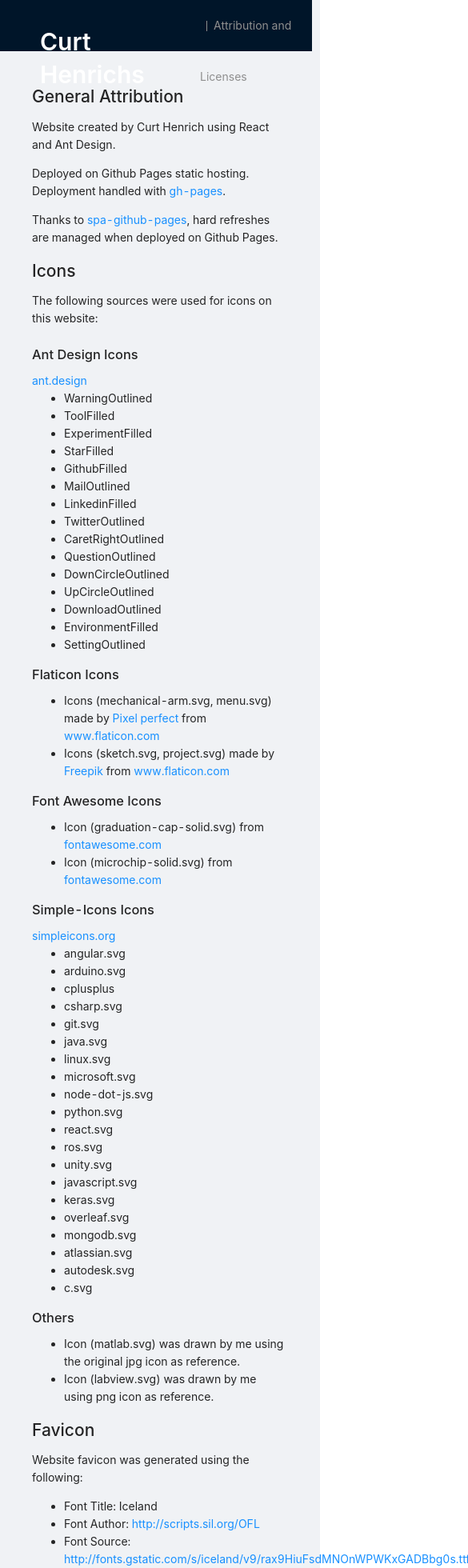
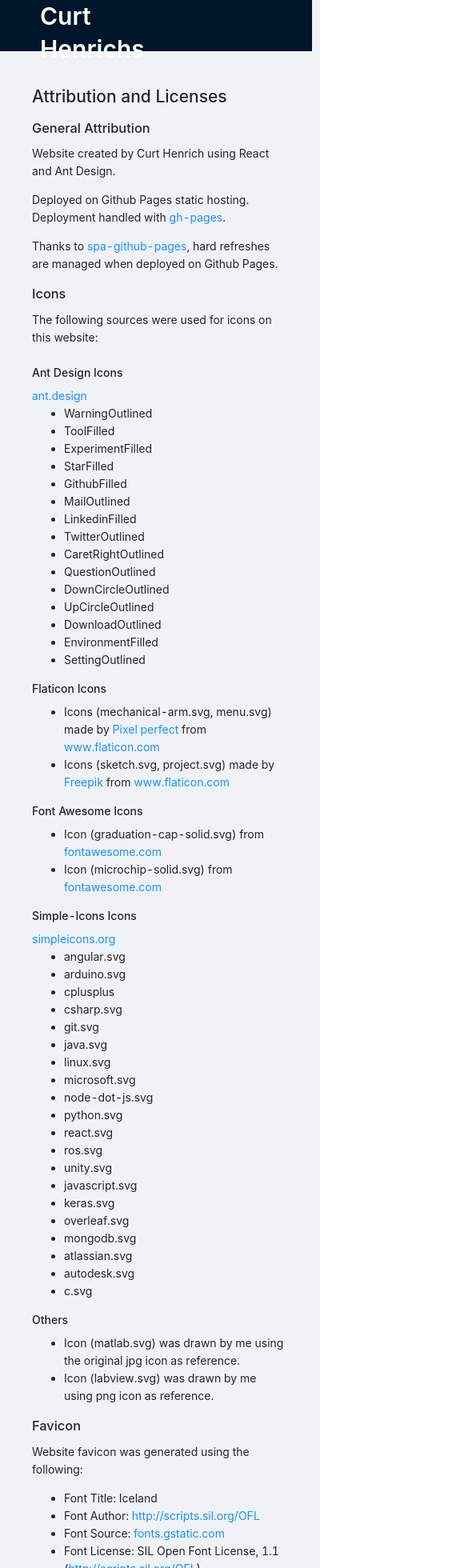
Before and after one commit to curthenrichs/curthenrichs.github.io, a React (Create React App) app: page /attribution in a window 390 px wide. Shown: the top 1960 px of the page at 80% size, 585 px wide, since content can reach past the window. Built offline with nearby package versions, Linux system fonts and the light colour scheme.

Commit message:
fixing nav text overflow for small screens + fixing url overflow for small screens

```diff
--- a/src/components/NavHeader/index.jsx
+++ b/src/components/NavHeader/index.jsx
@@ -76,12 +76,20 @@ const NavHeader = (props) => {
 
   let contents = null;
   if (simple) {
+    if (width >= 450) {
       contents = (
         <Col flex="auto">
           <NavDivider />
           <Text className="nav-bar-text">{pageName}</Text>
         </Col>
       );
+    } else {
+      contents = (
+        <Col flex="auto">
+          <Text className="nav-bar-text">&nbsp;</Text>
+        </Col>
+      );
+    }
   } else {
     const innerBtns = innerButtons.map((entry) => (
       <Col flex={`${entry.flexPx}px`} key={entry.id}>
--- a/src/pages/sections/attribution/Home.jsx
+++ b/src/pages/sections/attribution/Home.jsx
@@ -3,7 +3,8 @@ import React, { Fragment } from "react";
 const SectionHome = () => {
   return (
     <Fragment>
-      <h2>General Attribution</h2>
+      <h2>Attribution and Licenses</h2>
+      <h3>General Attribution</h3>
       <p>Website created by Curt Henrich using React and Ant Design.</p>
       <p>
         Deployed on Github Pages static hosting. Deployment handled with{" "}
@@ -22,11 +23,11 @@ const SectionHome = () => {
         </a>
         , hard refreshes are managed when deployed on Github Pages.
       </p>
-      <h2>Icons</h2>
+      <h3>Icons</h3>
       The following sources were used for icons on this website:
       <br />
       <br />
-      <h3>Ant Design Icons</h3>
+      <h4>Ant Design Icons</h4>
       <a href="https://ant.design/components/icon/" target="_blank" rel="noopener noreferrer">
         ant.design
       </a>
@@ -47,7 +48,7 @@ const SectionHome = () => {
         <li>EnvironmentFilled</li>
         <li>SettingOutlined</li>
       </ul>
-      <h3>Flaticon Icons</h3>
+      <h4>Flaticon Icons</h4>
       <ul>
         <li>
           <div>
@@ -90,7 +91,7 @@ const SectionHome = () => {
           </div>
         </li>
       </ul>
-      <h3>Font Awesome Icons</h3>
+      <h4>Font Awesome Icons</h4>
       <ul>
         <li>
           <div>
@@ -115,7 +116,7 @@ const SectionHome = () => {
           </div>
         </li>
       </ul>
-      <h3>Simple-Icons Icons</h3>
+      <h4>Simple-Icons Icons</h4>
       <a href="https://simpleicons.org/" target="_blank" rel="noopener noreferrer">
         simpleicons.org
       </a>
@@ -141,12 +142,12 @@ const SectionHome = () => {
         <li>autodesk.svg</li>
         <li>c.svg</li>
       </ul>
-      <h3>Others</h3>
+      <h4>Others</h4>
       <ul>
         <li>Icon (matlab.svg) was drawn by me using the original jpg icon as reference.</li>
         <li>Icon (labview.svg) was drawn by me using png icon as reference.</li>
       </ul>
-      <h2>Favicon</h2>
+      <h3>Favicon</h3>
       <p>Website favicon was generated using the following:</p>
       <ul>
         <li>Font Title: Iceland</li>
@@ -162,7 +163,7 @@ const SectionHome = () => {
             href="http://fonts.gstatic.com/s/iceland/v9/rax9HiuFsdMNOnWPWKxGADBbg0s.ttf"
             target="_blank"
             rel="noopener noreferrer">
-            http://fonts.gstatic.com/s/iceland/v9/rax9HiuFsdMNOnWPWKxGADBbg0s.ttf
+            fonts.gstatic.com
           </a>
         </li>
         <li>
@@ -173,7 +174,7 @@ const SectionHome = () => {
           )
         </li>
       </ul>
-      <h2>Logos</h2>
+      <h3>Logos</h3>
       <p>The following third-party logos are used as thumbnail images in relevant sections.</p>
       <ul>
         <li>UW Madison Crest is the copyrighted property of University of Wisconsin Madison</li>
@@ -184,7 +185,7 @@ const SectionHome = () => {
           (IDES)
         </li>
       </ul>
-      <h2>Images</h2>
+      <h3>Images</h3>
       <p>
         All other images / graphics / figures are copyrighted work of Curt Henrichs and/or from
         publications produced in whole/part by Curt Henrichs.
```
Lines whose indentation alone changed are shown as unchanged.
